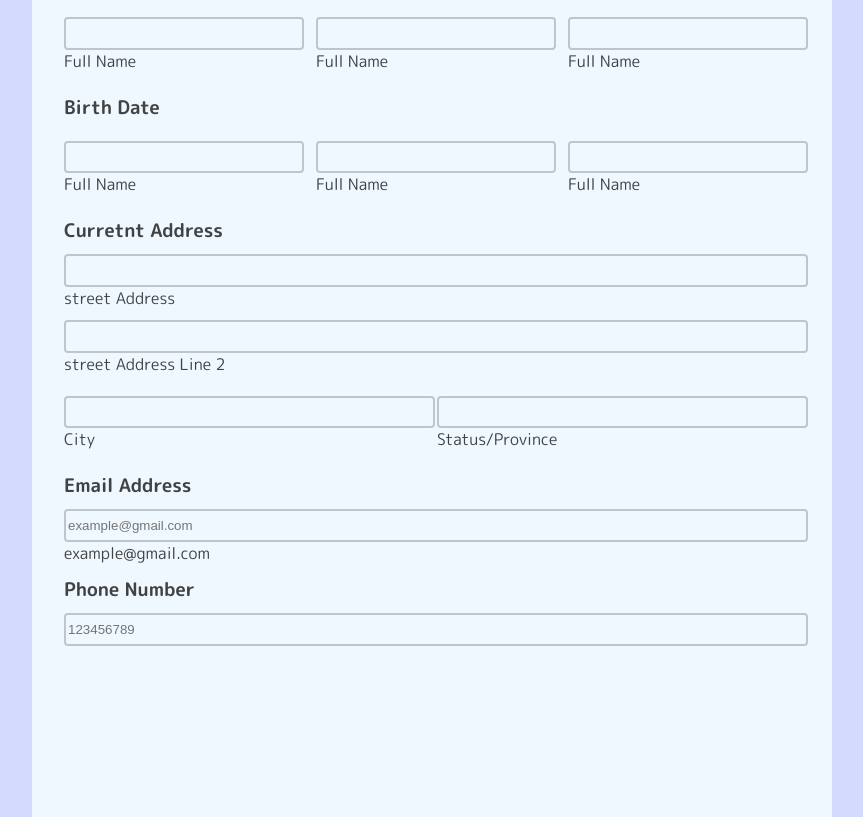
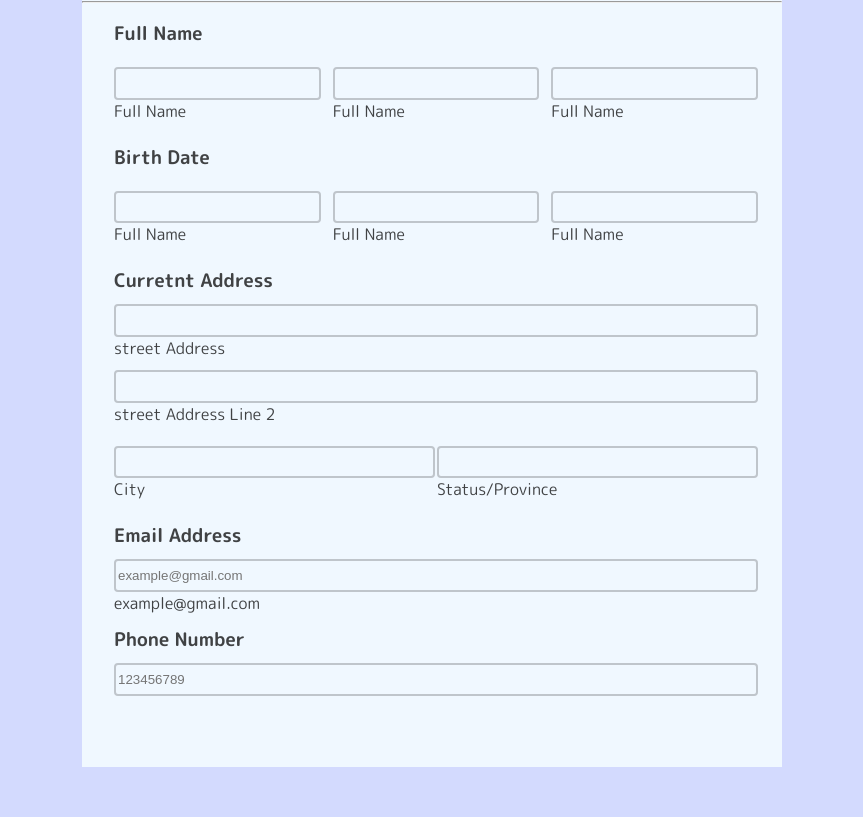
Before and after one commit to Roggalsky/basic-form, a website built with Vite: page index.html in a window 1280 px wide. Shown: the part 83-900 px from the top of the page, without its empty margins (208-1071 px from the left). After the commit the page ends 850 px from the top, so only its background shows below. Built offline with nearby package versions, Linux system fonts and the light colour scheme.

Commit message:
wyrównanie_na_wysokość

```diff
--- a/src/style.css
+++ b/src/style.css
@@ -14,8 +14,8 @@
  }
 
 .job-application{
-  height: 1000px;
-  width: 800px;
+  height: 900px;
+  width: 700px;
   background-color: aliceblue;
 }
 
```
